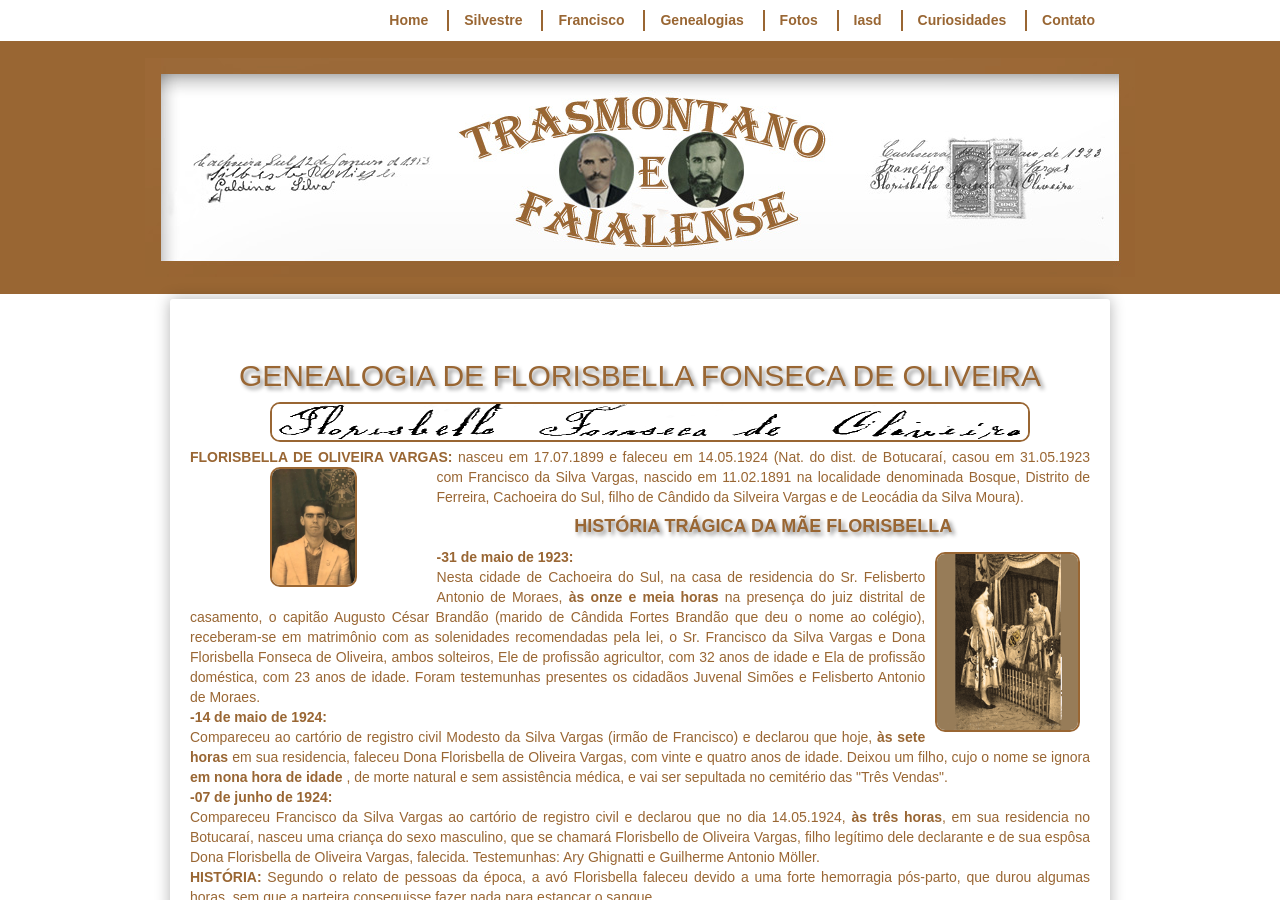
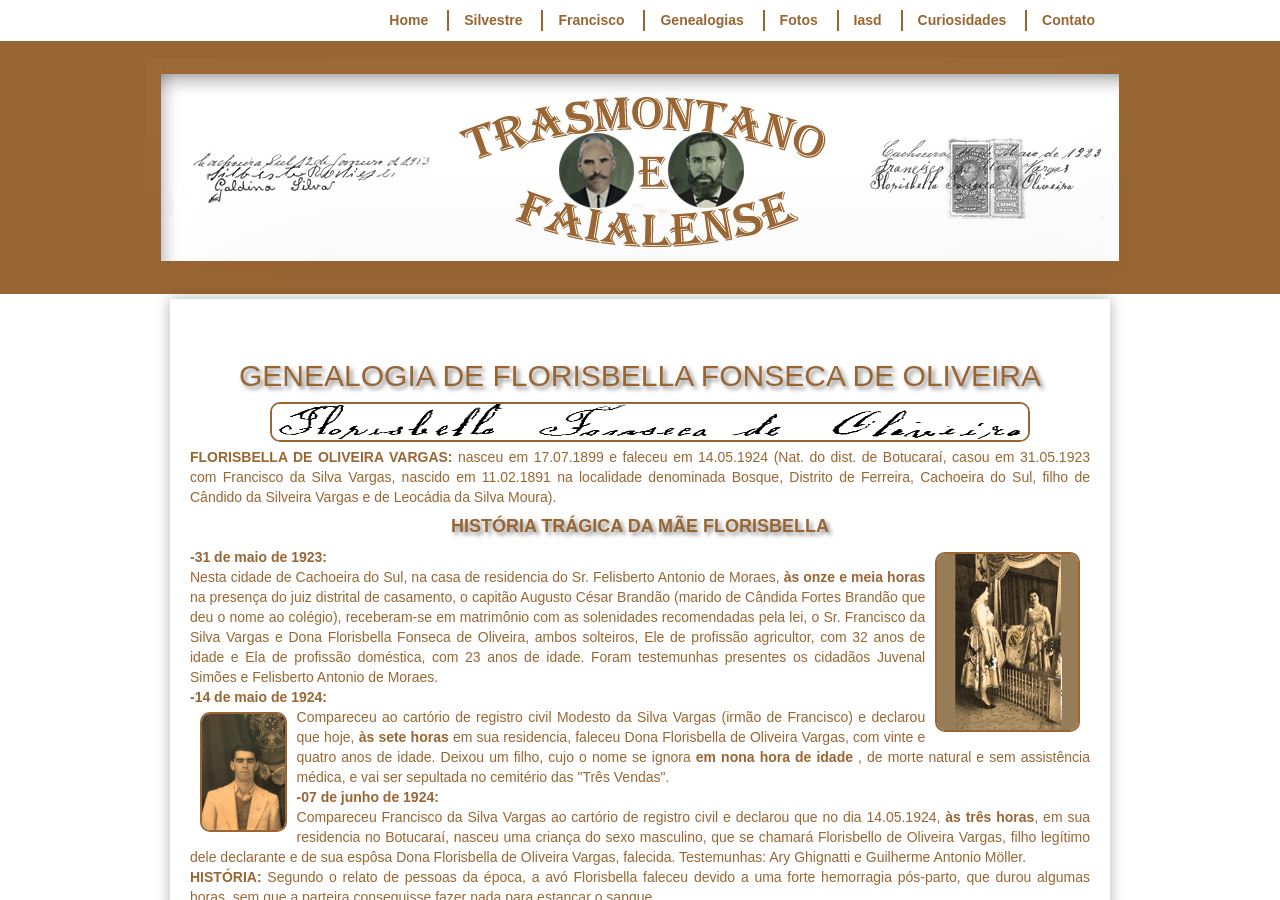
Before and after one commit to claudiovargas1955/claudiovargas1955.github.io, a Jekyll site: the page built from _pages/arvore-genealogica-de-costados-de-florisbella.html, in a window 1280 px wide and 900 px high. Built offline with Jekyll 4.4.1, drawn with Linux system fonts in a browser that asks for light colours; some web fonts are replaced.

Commit message:
Update arvore-genealogica-de-costados-de-florisbella.html

```diff
--- a/_pages/arvore-genealogica-de-costados-de-florisbella.html
+++ b/_pages/arvore-genealogica-de-costados-de-florisbella.html
@@ -68,7 +68,6 @@
 <img class="esq1" style="float:left"; src="/images/FLOR.png" width="760px" height="40px" align="center" title="Assinatura Florisbela
 Fonseca de Oliveira - 31.05.1923";/>
 <p><b>FLORISBELLA DE OLIVEIRA VARGAS: </b>nasceu em 17.07.1899 e faleceu em 14.05.1924 (Nat. do dist. de Botucaraí, casou em 31.05.1923
-<img class="esq1" style="float:left"; src="/images/florisbellov.jpg" height="120px" title="Florisbelo Vargas";/>
 com Francisco da Silva Vargas, nascido em 11.02.1891 na localidade denominada Bosque, Distrito de Ferreira, Cachoeira do Sul, filho de
 Cândido da Silveira Vargas e de Leocádia da Silva Moura). <br>
 <h5>HISTÓRIA TRÁGICA DA MÃE FLORISBELLA</h5>
@@ -80,6 +79,7 @@
 Oliveira, ambos solteiros, Ele de profissão agricultor, com 32 anos de idade e Ela de profissão doméstica, com 23 anos de idade. Foram
 testemunhas presentes os cidadãos Juvenal Simões e Felisberto Antonio de Moraes.<br>
 <b>-14 de maio de 1924: </b><br>
+<img class="esq" style="float:left"; src="/images/florisbellov.jpg" height="120px" title="Florisbelo Vargas";/>
 Compareceu ao  cartório de registro civil Modesto da Silva Vargas (irmão de Francisco) e declarou que hoje, <b>às sete horas</b> em
 sua residencia, faleceu Dona Florisbella de Oliveira Vargas, com vinte e quatro anos de idade. Deixou um filho, cujo o nome se ignora
 <b>em nona hora de idade </b>, de morte natural e sem assistência médica, e vai ser sepultada no cemitério das "Três Vendas". <br>
```
